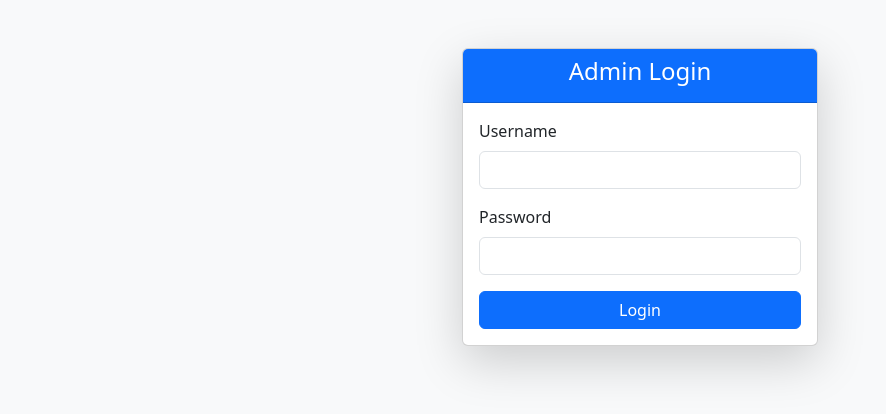
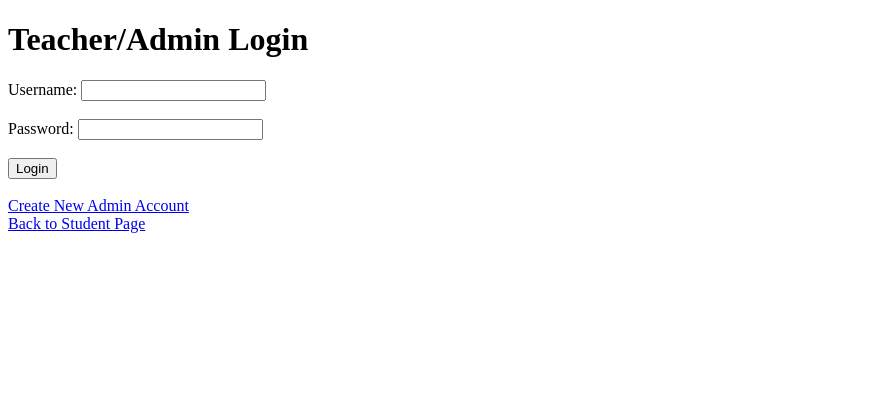
Before and after one commit to Ak23b/vision-based-attendance-system, a Flask app: template templates/login.html in a window 1280 px wide. Shown: the top 414 px of the page, without its empty margins (0-886 px from the left). Run offline with Flask 3, Linux system fonts and the light colour scheme; the template is opened without the code that fills it, so the values that code supplies are empty.

Commit message:
Simple changes

```diff
--- a/templates/login.html
+++ b/templates/login.html
@@ -1,54 +1,28 @@
 <!DOCTYPE html>
 <html lang="en">
 <head>
-  <meta charset="UTF-8">
-  <title>Admin Login</title>
-  <link rel="stylesheet" href="https://cdn.jsdelivr.net/npm/bootstrap@5.3.2/dist/css/bootstrap.min.css">
+    <meta charset="UTF-8">
+    <title>Teacher/Admin Login</title>
 </head>
-<body class="bg-light">
+<body>
+    <h1>Teacher/Admin Login</h1>
 
-  <div class="container mt-5">
-    <div class="row justify-content-center">
-      <div class="col-md-4">
-        <div class="card shadow-lg">
-          <div class="card-header text-center bg-primary text-white">
-            <h4>Admin Login</h4>
-          </div>
-          <div class="card-body">
+    {% if error %}
+        <p style="color: red;">{{ error }}</p>
+    {% endif %}
 
-            <!-- Flash Messages -->
-            {% with messages = get_flashed_messages(with_categories=true) %}
-              {% if messages %}
-                {% for category, message in messages %}
-                  <div class="alert alert-{{ category }} alert-dismissible fade show" role="alert">
-                    {{ message }}
-                    <button type="button" class="btn-close" data-bs-dismiss="alert"></button>
-                  </div>
-                {% endfor %}
-              {% endif %}
-            {% endwith %}
+    <form action="{{ url_for('login') }}" method="POST">
+        <label for="username">Username:</label>
+        <input type="text" name="username" required><br><br>
 
-            <!-- Login Form -->
-            <form method="POST">
-              <div class="mb-3">
-                <label for="username" class="form-label">Username</label>
-                <input type="text" class="form-control" id="username" name="username" required>
-              </div>
+        <label for="password">Password:</label>
+        <input type="password" name="password" required><br><br>
 
-              <div class="mb-3">
-                <label for="password" class="form-label">Password</label>
-                <input type="password" class="form-control" id="password" name="password" required>
-              </div>
+        <button type="submit">Login</button>
+    </form>
 
-              <button type="submit" class="btn btn-primary w-100">Login</button>
-            </form>
-
-          </div>
-        </div>
-      </div>
-    </div>
-  </div>
-
-  <script src="https://cdn.jsdelivr.net/npm/bootstrap@5.3.2/dist/js/bootstrap.bundle.min.js"></script>
+    <br>
+    <a href="{{ url_for('register') }}">Create New Admin Account</a><br>
+    <a href="{{ url_for('index') }}">Back to Student Page</a>
 </body>
 </html>
```
